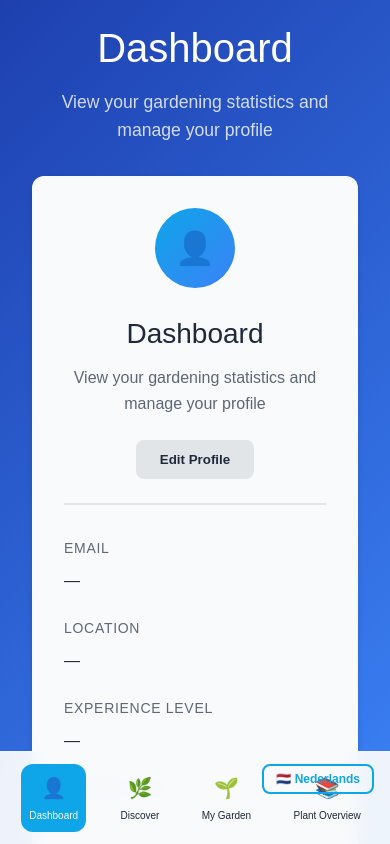
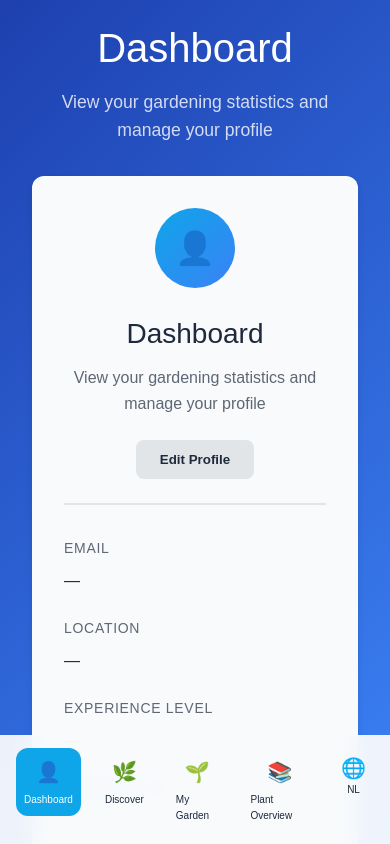
Before and after one commit to Plok98/vueGarden, a Vue app: page / in a window 390 px wide. Shown: the top 844 px of the page. Built offline with nearby package versions, Linux system fonts and the light colour scheme; the HTML template or start-up script is replaced by a standard one.

Commit message:
Fix the translation button a little

```diff
--- a/src/components/AppNavigation.vue
+++ b/src/components/AppNavigation.vue
@@ -2,9 +2,6 @@
   <nav class="navigation">
     <div class="nav-container">
       <a href="#" class="nav-brand" id="nav-brand">{{ config.app_title }}</a>
-      <button class="language-toggle" id="language-toggle" @click="switchLanguage">
-        {{ t('switchLanguage') }}
-      </button>
       <ul class="nav-links">
         <li v-for="link in navLinks" :key="link.id">
           <a
@@ -17,7 +14,19 @@
             <span class="nav-text">{{ t(link.label) }}</span>
           </a>
         </li>
+        <!-- Language toggle as part of nav on mobile -->
+        <li class="language-toggle-mobile">
+          <button class="nav-link language-btn" @click="switchLanguage">
+            <span class="nav-icon">🌐</span>
+            <span class="nav-text">{{ language === 'en' ? 'NL' : 'EN' }}</span>
+          </button>
+        </li>
       </ul>
+      <!-- Language toggle for desktop -->
+      <button class="language-toggle-desktop" @click="switchLanguage" :title="t('switchLanguage')">
+        <span class="globe-icon">🌐</span>
+        <span class="lang-code">{{ language === 'en' ? 'EN' : 'NL' }}</span>
+      </button>
     </div>
   </nav>
 </template>
@@ -35,7 +44,7 @@ defineEmits<{
   navigate: [page: string]
 }>()
 
-const { t, switchLanguage } = useTranslations()
+const { t, switchLanguage, language } = useTranslations()
 const { config } = useConfig()
 
 const navLinks = computed(() => [
@@ -113,20 +122,45 @@ const navLinks = computed(() => [
   font-size: 0.75rem;
 }
 
-.language-toggle {
-  padding: 0.5rem 1rem;
+/* Desktop language toggle - compact pill style */
+.language-toggle-desktop {
+  display: flex;
+  align-items: center;
+  gap: 0.375rem;
+  padding: 0.5rem 0.875rem;
   border: 2px solid var(--seasonal-primary);
   background: transparent;
   color: var(--seasonal-primary);
-  border-radius: 8px;
+  border-radius: 24px;
   cursor: pointer;
   font-weight: 600;
+  font-size: 0.875rem;
   transition: all 0.2s;
 }
 
-.language-toggle:hover {
+.language-toggle-desktop:hover {
   background: var(--seasonal-primary);
   color: white;
+}
+
+.globe-icon {
+  font-size: 1.125rem;
+}
+
+.lang-code {
+  font-weight: 700;
+  letter-spacing: 0.5px;
+}
+
+/* Mobile language toggle - hide the desktop version */
+.language-toggle-mobile {
+  display: none;
+}
+
+.language-btn {
+  background: none;
+  border: none;
+  cursor: pointer;
 }
 
 @media (max-width: 768px) {
@@ -170,12 +204,17 @@ const navLinks = computed(() => [
     font-size: 0.625rem;
   }
 
-  .language-toggle {
-    position: absolute;
-    top: 0.75rem;
-    right: 1rem;
-    padding: 0.375rem 0.75rem;
-    font-size: 0.75rem;
+  .language-toggle-desktop {
+    display: none;
+  }
+
+  .language-toggle-mobile {
+    display: block;
+  }
+
+  .language-btn {
+    background: none;
+    border: none;
   }
 }
 </style>
```
